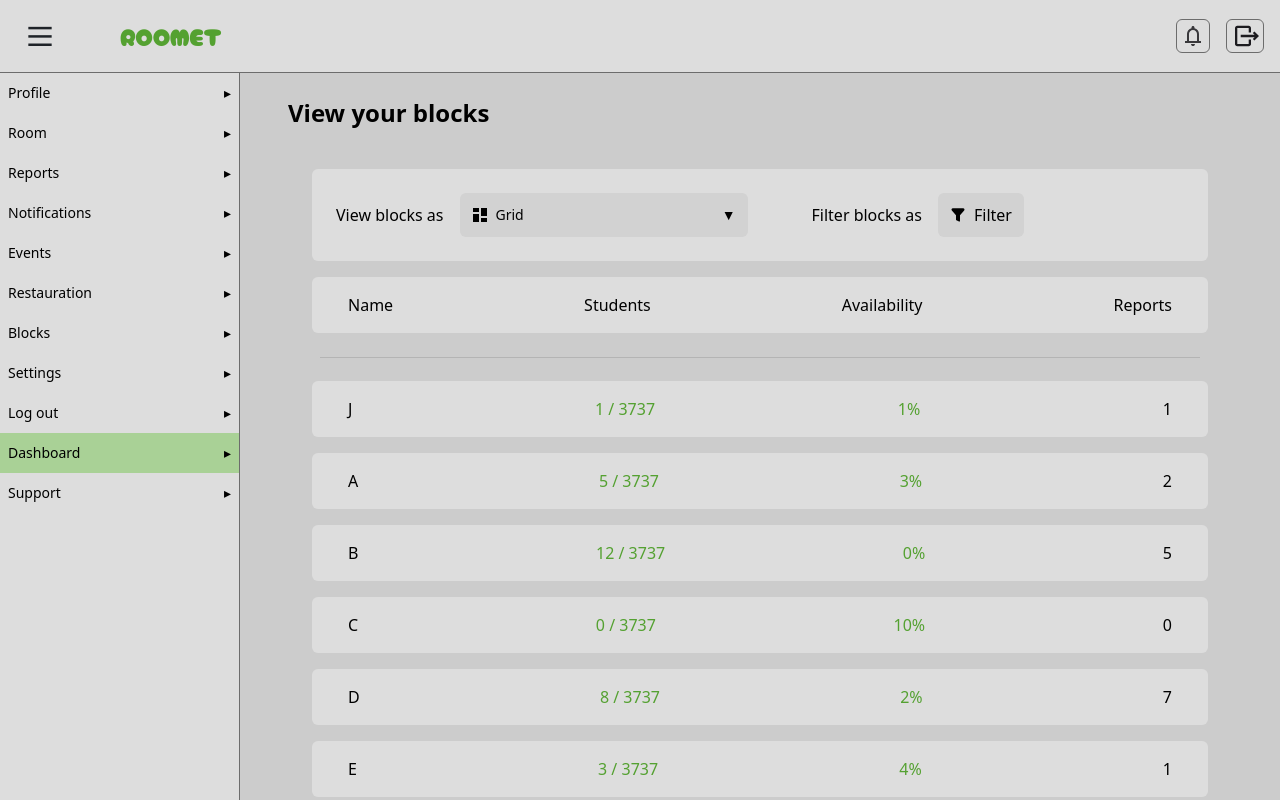
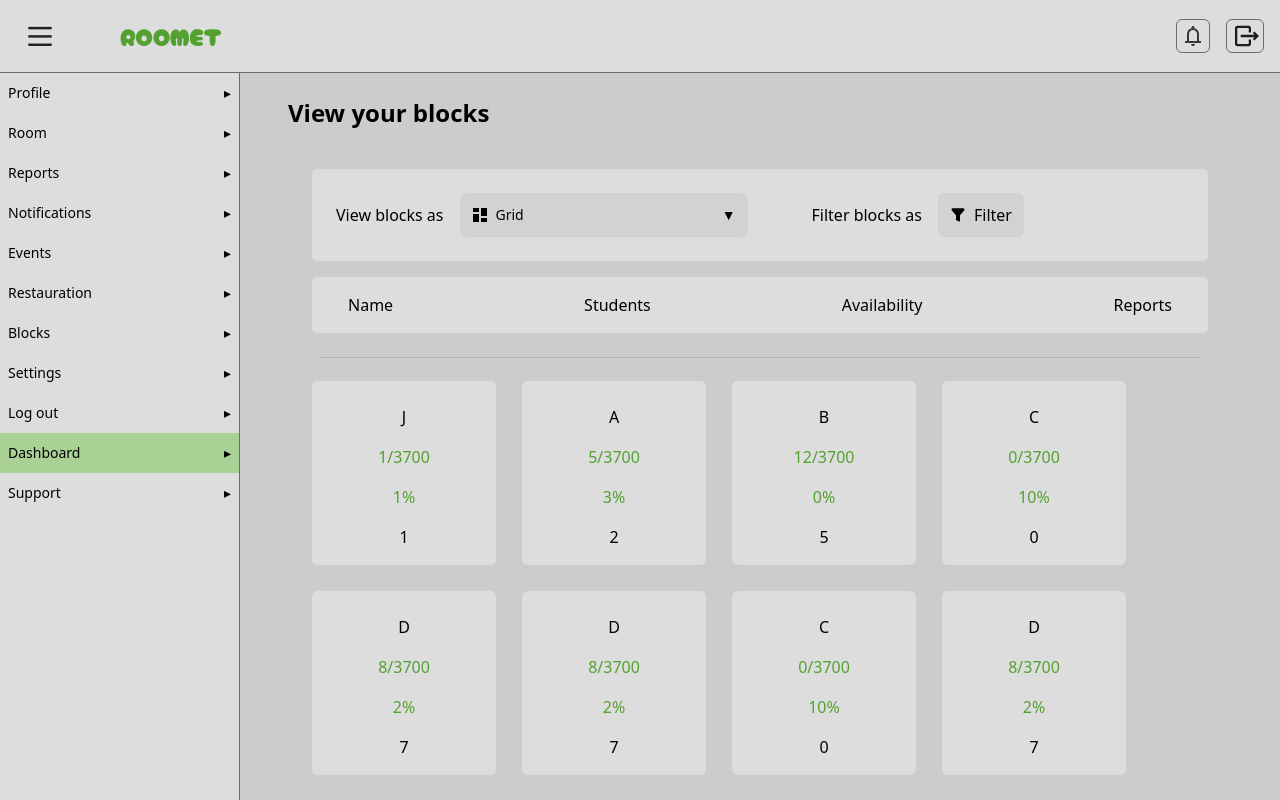
Before and after one commit to KMalek101/Roomet-front, a Next.js app: page /dashboard in a window 1280 px wide. Built offline with nearby package versions, Linux system fonts and the light colour scheme.

Commit message:
grid and list view as handling

```diff
--- a/src/components/common/blocks/BlockGridCard.jsx
+++ b/src/components/common/blocks/BlockGridCard.jsx
@@ -1,10 +1,13 @@
 import { useState } from "react";
 
-export default function ViewBlocks() {
+export default function BlockGridCard({ name, students, availability, reports}) {
 
     return(
-        <div className="flex flex-col gap-4 bg-[var(--secondary-color)] p-6 rounded-md flex-1 ">
-
+        <div className="flex flex-col w-46 gap-4 h-46 bg-[var(--secondary-color)] p-6 rounded-md items-center cursor-pointer">
+            <p>{name}</p>
+            <p className="text-[var(--green-color)]">{students}/3700</p>
+            <p className="text-[var(--green-color)]">{availability}%</p>
+            <p>{reports}</p>
         </div>
     )
 }
--- a/src/components/common/blocks/BlockListCard.jsx
+++ b/src/components/common/blocks/BlockListCard.jsx
@@ -1,6 +1,6 @@
 export default function BlockListCard({ name, students, availability, reports }) {
     return(
-        <div className="bg-[var(--secondary-color)] flex justify-between items-center rounded-md px-9 py-4">
+        <div className="bg-[var(--secondary-color)] w-full flex justify-between items-center rounded-md px-9 py-4">
             <p>{name}</p>
             <p className="text-[var(--green-color)]">{students} / 3737</p>
             <p className="text-[var(--green-color)]">{availability}%</p>
--- a/src/components/common/blocks/ViewBlocks.jsx
+++ b/src/components/common/blocks/ViewBlocks.jsx
@@ -1,4 +1,5 @@
 import { useState, useEffect, useRef } from "react";
+import BlockGridCard from "./BlockGridCard";
 import BlockListCard from "./BlockListCard";
 
 export default function ViewBlocks() {
@@ -256,13 +257,31 @@ export default function ViewBlocks() {
       <div className="h-[1px] w-full p-2">
         <div className="h-[1px] w-full bg-[var(--g-color)] opacity-25"></div>
       </div>
-      <BlockListCard name={"J"} students={1} availability={1} reports={1} />
-      <BlockListCard name={"A"} students={5} availability={3} reports={2} />
-        <BlockListCard name={"B"} students={12} availability={0} reports={5} />
-        <BlockListCard name={"C"} students={0} availability={10} reports={0} />
-        <BlockListCard name={"D"} students={8} availability={2} reports={7} />
-        <BlockListCard name={"E"} students={3} availability={4} reports={1} />
-
+      {selection === "list" ? (
+        <div className="flex flex-col gap-4">
+          <BlockListCard name={"J"} students={1} availability={1} reports={1} />
+          <BlockListCard name={"A"} students={5} availability={3} reports={2} />
+          <BlockListCard name={"B"} students={12} availability={0} reports={5} />
+          <BlockListCard name={"C"} students={0} availability={10} reports={0} />
+          <BlockListCard name={"D"} students={8} availability={2} reports={7} />
+          <BlockListCard name={"D"} students={8} availability={2} reports={7} />
+          <BlockListCard name={"C"} students={0} availability={10} reports={0} />
+          <BlockListCard name={"D"} students={8} availability={2} reports={7} />
+          <BlockListCard name={"D"} students={8} availability={2} reports={7} />
+        </div>
+      ) : (
+      <div className="flex gap-6.5 flex-wrap">
+        <BlockGridCard name={"J"} students={1} availability={1} reports={1} />
+        <BlockGridCard name={"A"} students={5} availability={3} reports={2} />
+        <BlockGridCard name={"B"} students={12} availability={0} reports={5} />
+        <BlockGridCard name={"C"} students={0} availability={10} reports={0} />
+        <BlockGridCard name={"D"} students={8} availability={2} reports={7} />
+        <BlockGridCard name={"D"} students={8} availability={2} reports={7} />
+        <BlockGridCard name={"C"} students={0} availability={10} reports={0} />
+        <BlockGridCard name={"D"} students={8} availability={2} reports={7} />
+        <BlockGridCard name={"D"} students={8} availability={2} reports={7} />
+      </div>
+      )}
     </div>
   );
 }
```
